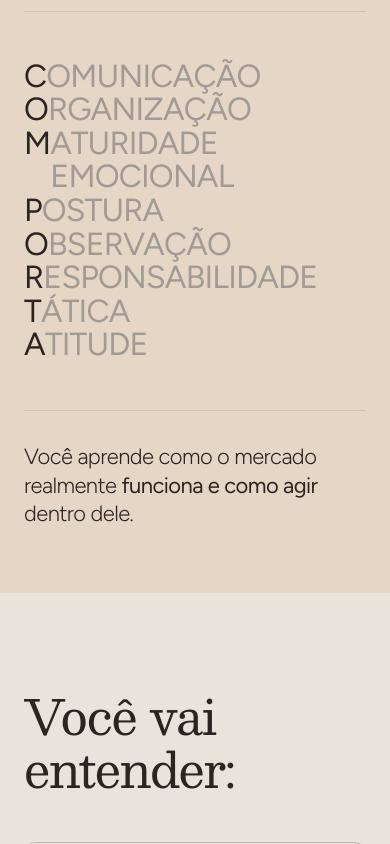
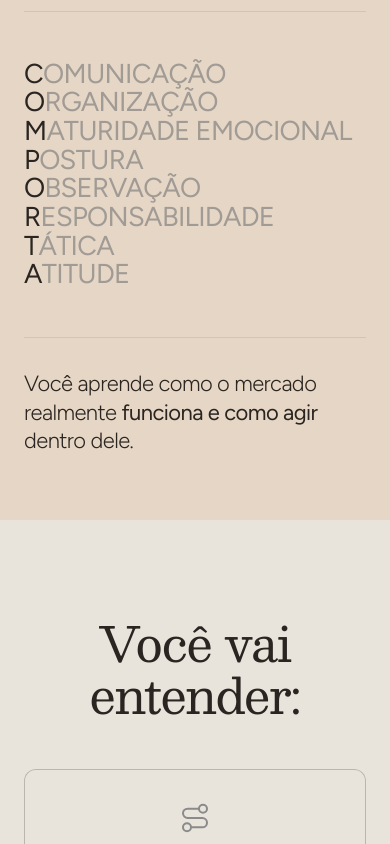
Before and after one commit to laurigabriel/COMPORTA, a plain HTML site: page index.html in a window 390 px wide. Shown: the part 4720-5564 px from the top of the page. Drawn offline with nearby package versions, Linux system fonts and the light colour scheme.

Commit message:
acronimo-4-central

```diff
--- a/index.html
+++ b/index.html
@@ -241,43 +241,43 @@
             <div class="flex flex-col w-full uppercase relative">
 
                 <div class="flex flex-nowrap items-baseline w-full leading-[1.05] group cursor-default acronym-row transition-all duration-300">
-                    <span class="text-[32px] md:text-7xl lg:text-8xl font-normal text-[#2A2520] tracking-tight transition-colors duration-300 group-hover:text-[#DC5A28]">C</span>
-                    <span class="text-[32px] md:text-7xl lg:text-8xl font-normal text-[#A09B94] tracking-tight transition-colors duration-300 group-hover:text-[#DC5A28]">OMUNICAÇÃO</span>
+                    <span class="text-[min(7vw,32px)] md:text-7xl lg:text-8xl font-normal text-[#2A2520] tracking-tight transition-colors duration-300 group-hover:text-[#DC5A28]">C</span>
+                    <span class="text-[min(7vw,32px)] md:text-7xl lg:text-8xl font-normal text-[#A09B94] tracking-tight transition-colors duration-300 group-hover:text-[#DC5A28]">OMUNICAÇÃO</span>
                 </div>
 
                 <div class="flex flex-nowrap items-baseline w-full leading-[1.05] group cursor-default acronym-row transition-all duration-300">
-                    <span class="text-[32px] md:text-7xl lg:text-8xl font-normal text-[#2A2520] tracking-tight transition-colors duration-300 group-hover:text-[#DC5A28]">O</span>
-                    <span class="text-[32px] md:text-7xl lg:text-8xl font-normal text-[#A09B94] tracking-tight transition-colors duration-300 group-hover:text-[#DC5A28]">RGANIZAÇÃO</span>
+                    <span class="text-[min(7vw,32px)] md:text-7xl lg:text-8xl font-normal text-[#2A2520] tracking-tight transition-colors duration-300 group-hover:text-[#DC5A28]">O</span>
+                    <span class="text-[min(7vw,32px)] md:text-7xl lg:text-8xl font-normal text-[#A09B94] tracking-tight transition-colors duration-300 group-hover:text-[#DC5A28]">RGANIZAÇÃO</span>
                 </div>
 
                 <div class="flex flex-nowrap items-baseline w-full leading-[1.05] group cursor-default acronym-row transition-all duration-300">
-                    <span class="text-[32px] md:text-7xl lg:text-8xl font-normal text-[#2A2520] tracking-tight transition-colors duration-300 group-hover:text-[#DC5A28]">M</span>
-                    <span class="text-[32px] md:text-7xl lg:text-8xl font-normal text-[#A09B94] tracking-tight transition-colors duration-300 group-hover:text-[#DC5A28]">ATURIDADE EMOCIONAL</span>
+                    <span class="text-[min(7vw,32px)] md:text-7xl lg:text-8xl font-normal text-[#2A2520] tracking-tight transition-colors duration-300 group-hover:text-[#DC5A28]">M</span>
+                    <span class="text-[min(7vw,32px)] md:text-7xl lg:text-8xl font-normal text-[#A09B94] tracking-tight transition-colors duration-300 group-hover:text-[#DC5A28]">ATURIDADE EMOCIONAL</span>
                 </div>
 
                 <div class="flex flex-nowrap items-baseline w-full leading-[1.05] group cursor-default acronym-row transition-all duration-300">
-                    <span class="text-[32px] md:text-7xl lg:text-8xl font-normal text-[#2A2520] tracking-tight transition-colors duration-300 group-hover:text-[#DC5A28]">P</span>
-                    <span class="text-[32px] md:text-7xl lg:text-8xl font-normal text-[#A09B94] tracking-tight transition-colors duration-300 group-hover:text-[#DC5A28]">OSTURA</span>
+                    <span class="text-[min(7vw,32px)] md:text-7xl lg:text-8xl font-normal text-[#2A2520] tracking-tight transition-colors duration-300 group-hover:text-[#DC5A28]">P</span>
+                    <span class="text-[min(7vw,32px)] md:text-7xl lg:text-8xl font-normal text-[#A09B94] tracking-tight transition-colors duration-300 group-hover:text-[#DC5A28]">OSTURA</span>
                 </div>
 
                 <div class="flex flex-nowrap items-baseline w-full leading-[1.05] group cursor-default acronym-row transition-all duration-300">
-                    <span class="text-[32px] md:text-7xl lg:text-8xl font-normal text-[#2A2520] tracking-tight transition-colors duration-300 group-hover:text-[#DC5A28]">O</span>
-                    <span class="text-[32px] md:text-7xl lg:text-8xl font-normal text-[#A09B94] tracking-tight transition-colors duration-300 group-hover:text-[#DC5A28]">BSERVAÇÃO</span>
+                    <span class="text-[min(7vw,32px)] md:text-7xl lg:text-8xl font-normal text-[#2A2520] tracking-tight transition-colors duration-300 group-hover:text-[#DC5A28]">O</span>
+                    <span class="text-[min(7vw,32px)] md:text-7xl lg:text-8xl font-normal text-[#A09B94] tracking-tight transition-colors duration-300 group-hover:text-[#DC5A28]">BSERVAÇÃO</span>
                 </div>
 
                 <div class="flex flex-nowrap items-baseline w-full leading-[1.05] group cursor-default acronym-row transition-all duration-300">
-                    <span class="text-[32px] md:text-7xl lg:text-8xl font-normal text-[#2A2520] tracking-tight transition-colors duration-300 group-hover:text-[#DC5A28]">R</span>
-                    <span class="text-[32px] md:text-7xl lg:text-8xl font-normal text-[#A09B94] tracking-tight transition-colors duration-300 group-hover:text-[#DC5A28]">ESPONSABILIDADE</span>
+                    <span class="text-[min(7vw,32px)] md:text-7xl lg:text-8xl font-normal text-[#2A2520] tracking-tight transition-colors duration-300 group-hover:text-[#DC5A28]">R</span>
+                    <span class="text-[min(7vw,32px)] md:text-7xl lg:text-8xl font-normal text-[#A09B94] tracking-tight transition-colors duration-300 group-hover:text-[#DC5A28]">ESPONSABILIDADE</span>
                 </div>
 
                 <div class="flex flex-nowrap items-baseline w-full leading-[1.05] group cursor-default acronym-row transition-all duration-300">
-                    <span class="text-[32px] md:text-7xl lg:text-8xl font-normal text-[#2A2520] tracking-tight transition-colors duration-300 group-hover:text-[#DC5A28]">T</span>
-                    <span class="text-[32px] md:text-7xl lg:text-8xl font-normal text-[#A09B94] tracking-tight transition-colors duration-300 group-hover:text-[#DC5A28]">ÁTICA</span>
+                    <span class="text-[min(7vw,32px)] md:text-7xl lg:text-8xl font-normal text-[#2A2520] tracking-tight transition-colors duration-300 group-hover:text-[#DC5A28]">T</span>
+                    <span class="text-[min(7vw,32px)] md:text-7xl lg:text-8xl font-normal text-[#A09B94] tracking-tight transition-colors duration-300 group-hover:text-[#DC5A28]">ÁTICA</span>
                 </div>
 
                 <div class="flex flex-nowrap items-baseline w-full leading-[1.05] group cursor-default acronym-row transition-all duration-300">
-                    <span class="text-[32px] md:text-7xl lg:text-8xl font-normal text-[#2A2520] tracking-tight transition-colors duration-300 group-hover:text-[#DC5A28]">A</span>
-                    <span class="text-[32px] md:text-7xl lg:text-8xl font-normal text-[#A09B94] tracking-tight transition-colors duration-300 group-hover:text-[#DC5A28]">TITUDE</span>
+                    <span class="text-[min(7vw,32px)] md:text-7xl lg:text-8xl font-normal text-[#2A2520] tracking-tight transition-colors duration-300 group-hover:text-[#DC5A28]">A</span>
+                    <span class="text-[min(7vw,32px)] md:text-7xl lg:text-8xl font-normal text-[#A09B94] tracking-tight transition-colors duration-300 group-hover:text-[#DC5A28]">TITUDE</span>
                 </div>
 
                 <!-- Floating Resolution Text (Desktop absolute, Mobile static below) -->
@@ -306,42 +306,42 @@
     <!-- MODULES -->
     <section class="py-24 px-6">
         <div class="max-w-7xl mx-auto w-full">
-            <h3 class="font-editorial text-[48px] tracking-tight text-[#2A2520] leading-[1.1] mb-12 font-normal">Você vai entender:</h3>
+            <h3 class="font-editorial text-[48px] tracking-tight text-[#2A2520] leading-[1.1] mb-12 font-normal text-center md:text-left">Você vai entender:</h3>
 
             <div class="grid grid-cols-1 md:grid-cols-2 lg:grid-cols-3 gap-px bg-[#A09B94]/40 border border-[#A09B94]/40 rounded-xl overflow-hidden">
 
-                <div class="bg-[#E8E4DC] p-8 space-y-4">
-                    <i data-lucide="route" style="stroke-width: 1.5px;" class="w-8 h-8 text-[#8A8A8A] block"></i>
+                <div class="bg-[#E8E4DC] p-8 space-y-4 flex flex-col items-center text-center md:items-start md:text-left">
+                    <i data-lucide="route" style="stroke-width: 1.5px;" class="w-8 h-8 text-[#8A8A8A] block mx-auto md:mx-0"></i>
                     <h4 class="font-editorial text-[24px] tracking-tight text-[#2A2520] font-normal">Primeiros Passos</h4>
                     <p class="text-[20px] text-[#6B6560] leading-relaxed font-light">Como agir nos primeiros 30 dias de experiência e estabelecer sua base.</p>
                 </div>
 
-                <div class="bg-[#E8E4DC] p-8 space-y-4">
-                    <i data-lucide="pen-square" style="stroke-width: 1.5px;" class="w-8 h-8 text-[#8A8A8A] block"></i>
+                <div class="bg-[#E8E4DC] p-8 space-y-4 flex flex-col items-center text-center md:items-start md:text-left">
+                    <i data-lucide="pen-square" style="stroke-width: 1.5px;" class="w-8 h-8 text-[#8A8A8A] block mx-auto md:mx-0"></i>
                     <h4 class="font-editorial text-[24px] tracking-tight text-[#2A2520] font-normal">Aprenda na Prática</h4>
                     <p class="text-[20px] text-[#6B6560] leading-relaxed font-light">Como lidar com erros e absorver feedbacks sem levar para o lado pessoal.</p>
                 </div>
 
-                <div class="bg-[#E8E4DC] p-8 space-y-4">
-                    <i data-lucide="megaphone" style="stroke-width: 1.5px;" class="w-8 h-8 text-[#8A8A8A] block"></i>
+                <div class="bg-[#E8E4DC] p-8 space-y-4 flex flex-col items-center text-center md:items-start md:text-left">
+                    <i data-lucide="megaphone" style="stroke-width: 1.5px;" class="w-8 h-8 text-[#8A8A8A] block mx-auto md:mx-0"></i>
                     <h4 class="font-editorial text-[24px] tracking-tight text-[#2A2520] font-normal">Fale com Peso</h4>
                     <p class="text-[20px] text-[#6B6560] leading-relaxed font-light">A tática exata para falar em reuniões mesmo sendo o mais novo da sala.</p>
                 </div>
 
-                <div class="bg-[#E8E4DC] p-8 space-y-4">
-                    <i data-lucide="message-circle" style="stroke-width: 1.5px;" class="w-8 h-8 text-[#8A8A8A] block"></i>
+                <div class="bg-[#E8E4DC] p-8 space-y-4 flex flex-col items-center text-center md:items-start md:text-left">
+                    <i data-lucide="message-circle" style="stroke-width: 1.5px;" class="w-8 h-8 text-[#8A8A8A] block mx-auto md:mx-0"></i>
                     <h4 class="font-editorial text-[24px] tracking-tight text-[#2A2520] font-normal">Comunicação Tática</h4>
                     <p class="text-[20px] text-[#6B6560] leading-relaxed font-light">Aprenda a documentar e reportar resultados antes que sejam cobrados.</p>
                 </div>
 
-                <div class="bg-[#E8E4DC] p-8 space-y-4">
-                    <i data-lucide="eye" style="stroke-width: 1.5px;" class="w-8 h-8 text-[#8A8A8A] block"></i>
+                <div class="bg-[#E8E4DC] p-8 space-y-4 flex flex-col items-center text-center md:items-start md:text-left">
+                    <i data-lucide="eye" style="stroke-width: 1.5px;" class="w-8 h-8 text-[#8A8A8A] block mx-auto md:mx-0"></i>
                     <h4 class="font-editorial text-[24px] tracking-tight text-[#2A2520] font-normal">Visibilidade Estratégica</h4>
                     <p class="text-[20px] text-[#6B6560] leading-relaxed font-light">Como expor seu trabalho sem parecer arrogante ou bajulador.</p>
                 </div>
 
-                <div class="bg-[#E8E4DC] p-8 space-y-4">
-                    <i data-lucide="trending-up" style="stroke-width: 1.5px;" class="w-8 h-8 text-[#DC5A28] block"></i>
+                <div class="bg-[#E8E4DC] p-8 space-y-4 flex flex-col items-center text-center md:items-start md:text-left">
+                    <i data-lucide="trending-up" style="stroke-width: 1.5px;" class="w-8 h-8 text-[#DC5A28] block mx-auto md:mx-0"></i>
                     <h4 class="font-editorial text-[24px] tracking-tight text-[#2A2520] font-normal">Pronto para crescer</h4>
                     <p class="text-[20px] text-[#6B6560] leading-relaxed font-light">Você deixa de ser o "jovem promissor" e passa a ser visto como alguém indispensável.</p>
                 </div>
```
